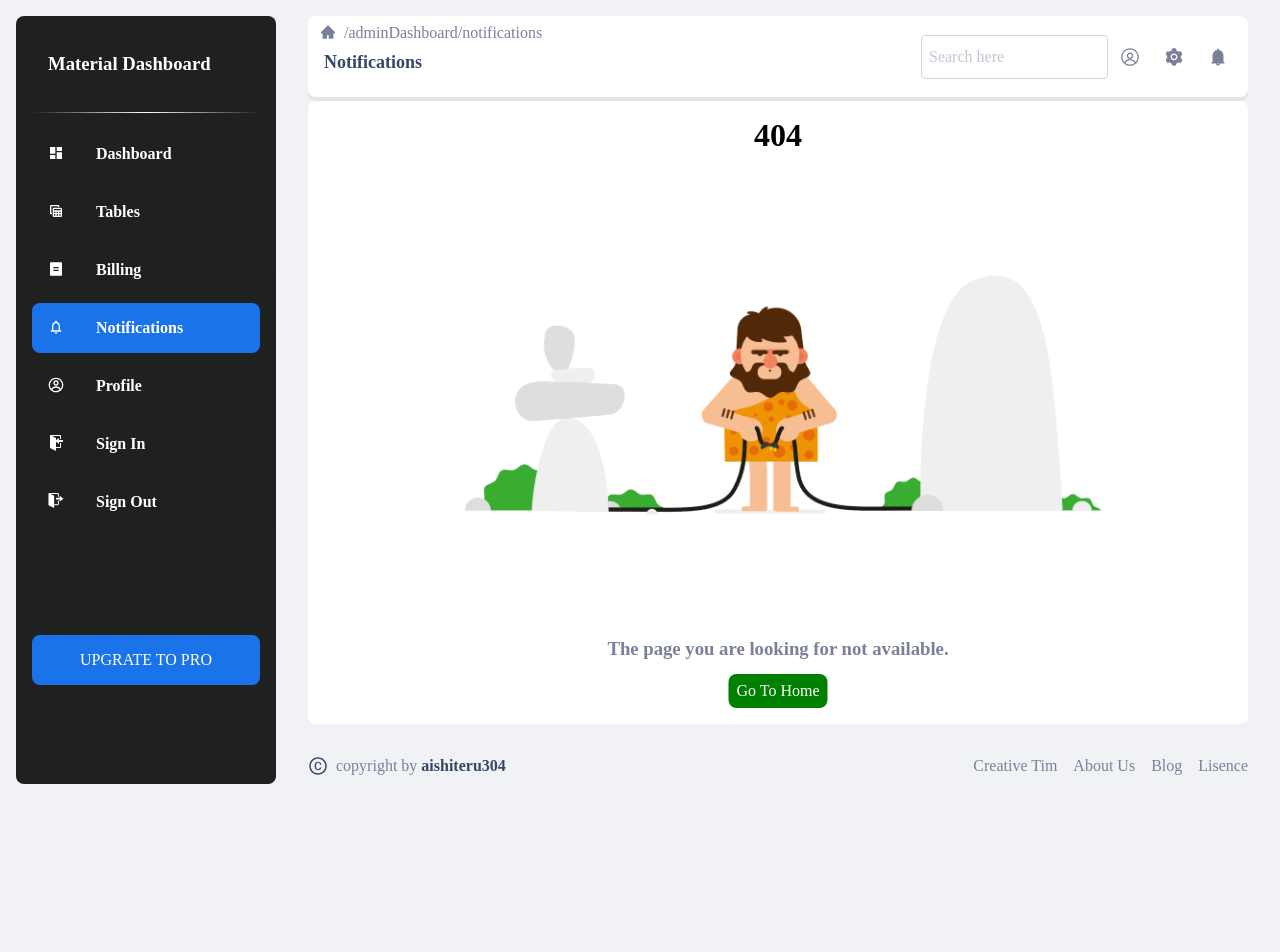
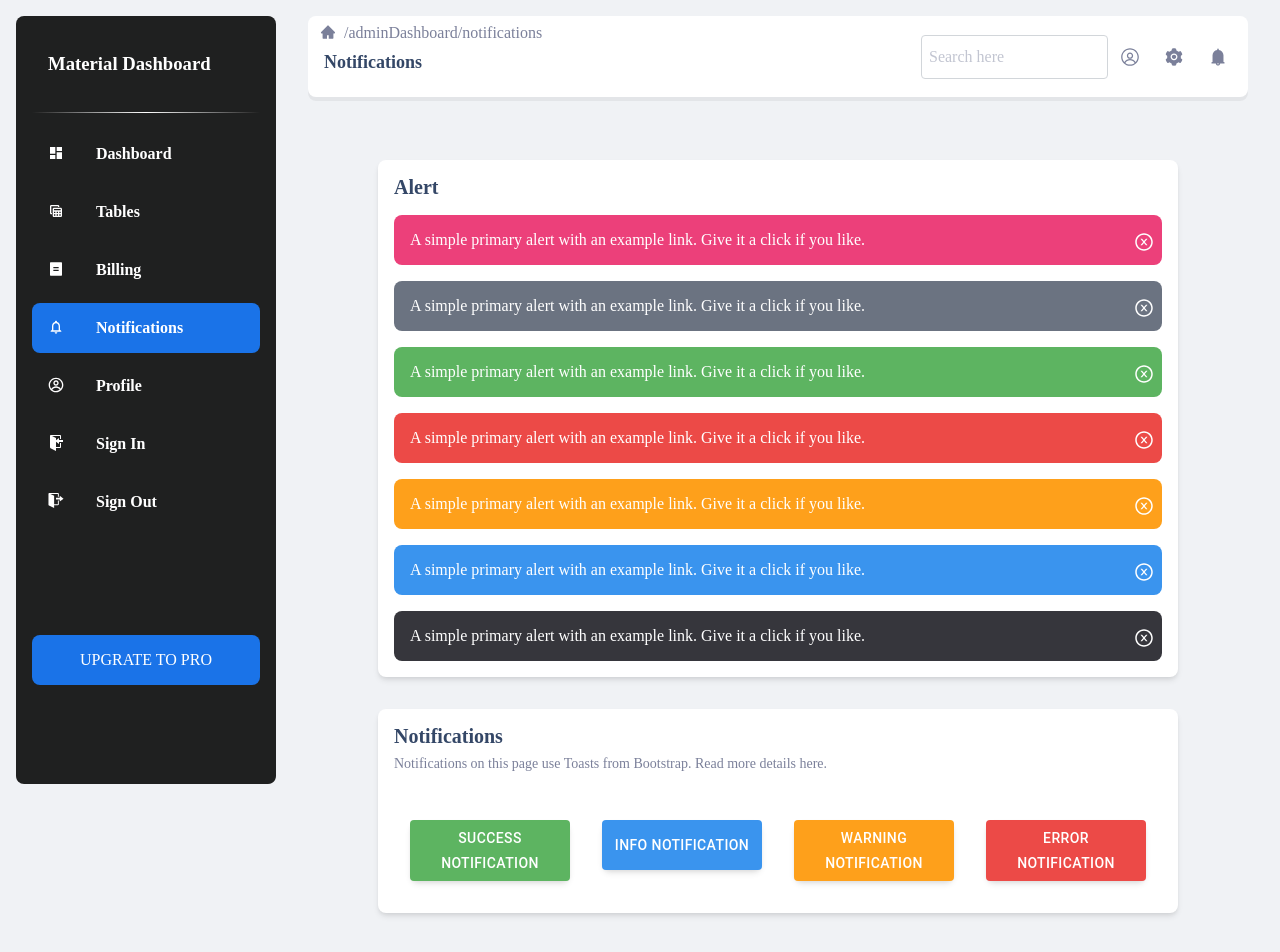
Before and after one commit to aishiteru304/adminDashboard, a React (Create React App) app: page /adminDashboard/notifications in a window 1280 px wide. Shown: the top 952 px of the page. Before the commit the page ends 800 px from the top, so only its background shows below. Built offline with nearby package versions, Linux system fonts and the light colour scheme.

Commit message:
add notification section

```diff
--- a/src/App.css
+++ b/src/App.css
@@ -144,4 +144,8 @@ body {
     width: 100%;
   }
 
+  .col-sm-6 {
+    width: 50%;
+  }
+
 }
--- a/src/App.js
+++ b/src/App.js
@@ -8,6 +8,7 @@ import Tables from './components/tables'
 import Control from './components/control';
 import Billing from './components/billling';
 import NotFound from './components/notFound';
+import Notifications from './components/notificatons';
 
 function App() {
 
@@ -23,6 +24,7 @@ function App() {
           <Route exact path='adminDashboard/dashboard' element={<Dashboard />} />
           <Route exact path='adminDashboard/tables' element={<Tables />} />
           <Route exact path='adminDashboard/billing' element={<Billing />} />
+          <Route exact path='adminDashboard/notifications' element={<Notifications />} />
           <Route path='*' element={<NotFound />} />
         </Routes>
 
--- a/src/components/billling/Billing.module.scss
+++ b/src/components/billling/Billing.module.scss
@@ -181,7 +181,7 @@
 
 .viewAllBtn {
     height: 36px !important;
-    border: solid 1px rgb(26, 115, 232);
+    border: solid 1px rgb(26, 115, 232) !important;
     font-size: 12px !important;
     width: 110px !important;
 }
--- /dev/null
+++ b/src/components/notificatons/Notifications.module.scss
@@ -0,0 +1,91 @@
+.wrapNotifications {
+    padding: 0 16px;
+    padding-top: 144px;
+    min-height: calc(100vh - 92px);
+}
+
+.wrapNotiItem {
+    background-color: var(--bg-item-color);
+    max-width: 800px;
+    border-radius: 8px;
+    position: relative;
+    box-shadow: rgba(0, 0, 0, 0.1) 0rem 0.25rem 0.375rem -0.0625rem, rgba(0, 0, 0, 0.06) 0rem 0.125rem 0.25rem -0.0625rem;
+    min-height: 200px;
+    margin: 0 auto;
+    padding: 16px;
+    margin-bottom: 32px;
+}
+
+.notiItemHeader {
+    color: var(--text-dark-color);
+    font-weight: 700;
+    text-transform: capitalize;
+    font-size: 20px;
+}
+
+.alertItem {
+    min-height: 50px;
+    border-radius: 8px;
+    margin-top: 16px;
+    line-height: 50px;
+    padding-left: 16px;
+    padding-right: 40px;
+    position: relative;
+    color: white;
+}
+
+.alertItemDelete {
+    position: absolute;
+    font-size: 20px;
+    right: 8px;
+    top: 50%;
+    transform: translateY(-50%);
+    margin-top: 5px;
+    cursor: pointer;
+}
+
+.notiItemSubHeader {
+    color: var(--text-color);
+    font-size: 14px;
+    font-weight: 400;
+    margin-top: 8px;
+    margin-bottom: 48px;
+}
+
+.wrapNotiItemBtn {
+    box-shadow: rgba(0, 0, 0, 0.1) 0rem 0.25rem 0.375rem -0.0625rem, rgba(0, 0, 0, 0.06) 0rem 0.125rem 0.25rem -0.0625rem;
+    border-radius: 8px;
+    margin-bottom: 16px;
+    cursor: pointer;
+}
+
+.notiItemBtn {
+    color: white !important;
+    width: 100% !important;
+    min-height: 50px !important;
+}
+
+.notiContent {
+    background-color: var(--bg-item-color);
+    box-shadow: rgba(0, 0, 0, 0.1) 0rem 0.25rem 0.375rem -0.0625rem, rgba(0, 0, 0, 0.06) 0rem 0.125rem 0.25rem -0.0625rem;
+    position: fixed;
+    right: 32px;
+    bottom: 32px;
+    width: 320px;
+    height: 100px;
+    border-radius: 8px;
+    padding: 16px;
+}
+
+.notiContentHeader {
+    height: 40px;
+    display: flex;
+    justify-content: space-between;
+    align-items: center;
+}
+
+.notiMessage {
+    margin-top: 16px;
+    color: var(--text-color);
+    font-weight: 400;
+}
--- /dev/null
+++ b/src/components/notificatons/index.js
@@ -0,0 +1,119 @@
+import React, { useState } from 'react'
+import styles from './Notifications.module.scss'
+import { AiOutlineCloseCircle, AiOutlineCheck } from 'react-icons/ai'
+import { Button } from '@mui/material';
+
+
+const alerts = [
+    {
+        text: 'A simple primary alert with an example link. Give it a click if you like.',
+        bgColor: 'rgb(236, 64, 122)'
+    },
+    {
+        text: 'A simple primary alert with an example link. Give it a click if you like.',
+        bgColor: 'rgb(107 115 129)'
+    },
+    {
+        text: 'A simple primary alert with an example link. Give it a click if you like.',
+        bgColor: 'rgb(93 180 97)'
+    },
+    {
+        text: 'A simple primary alert with an example link. Give it a click if you like.',
+        bgColor: 'rgb(236 74 71)'
+    },
+    {
+        text: 'A simple primary alert with an example link. Give it a click if you like.',
+        bgColor: 'rgb(254 160 27)'
+    },
+    {
+        text: 'A simple primary alert with an example link. Give it a click if you like.',
+        bgColor: 'rgb(58 148 238)'
+    },
+    {
+        text: 'A simple primary alert with an example link. Give it a click if you like.',
+        bgColor: 'rgb(54 54 60)'
+    }
+]
+
+const notiBtns = [
+    {
+        text: 'success notification',
+        bgColor: 'rgb(93 180 97)'
+    },
+    {
+        text: 'info notification',
+        bgColor: 'rgb(58 148 238)'
+    },
+    {
+        text: 'warning notification',
+        bgColor: 'rgb(254 160 27)'
+    },
+    {
+        text: 'error notification',
+        bgColor: 'rgb(236 74 71)'
+    }
+]
+
+export default function Notifications() {
+
+    const [isNotiContent, setIsNotiContent] = useState([false, false, false, false])
+
+    const handleDelete = (index) => {
+        const alertItem = document.getElementById(`alertItem${index}`)
+        alertItem.remove()
+    }
+
+    const handleNoti = (index) => {
+        const newState = [false, false, false, false]
+        newState[index] = true
+        setIsNotiContent(newState)
+        setTimeout(() => setIsNotiContent([false, false, false, false]), 5000)
+    }
+
+    return (
+        <div className={styles.wrapNotifications}>
+            <div className={styles.wrapNotiItem}>
+                <h3 className={styles.notiItemHeader}>alert</h3>
+
+                {
+                    alerts.map((alert, index) => (
+                        <div id={`alertItem${index}`} className={styles.alertItem} key={index} style={{ background: alert.bgColor }}>{alert.text}
+                            <div className={styles.alertItemDelete} onClick={() => handleDelete(index)}><AiOutlineCloseCircle /></div>
+                        </div>
+                    ))
+                }
+
+            </div>
+
+            <div className={styles.wrapNotiItem}>
+                <h3 className={styles.notiItemHeader}>notifications</h3>
+                <h5 className={styles.notiItemSubHeader}>Notifications on this page use Toasts from Bootstrap. Read more details here.</h5>
+
+                <div className='row'>
+                    {
+                        notiBtns.map((btn, index) => (
+                            <div className='col-3 col-sm-6' key={index} onClick={() => handleNoti(index)}>
+                                <div className={styles.wrapNotiItemBtn}>
+                                    <Button className={styles.notiItemBtn} style={{ backgroundColor: btn.bgColor }}>{btn.text}</Button>
+                                </div>
+
+                                {
+                                    isNotiContent[index] && <div className={styles.notiContent}>
+                                        <div className={styles.notiContentHeader} style={{ color: btn.bgColor }}>
+                                            <AiOutlineCheck />
+                                            <h4>Material Dashboard</h4>
+                                            <h5 style={{ color: 'var(--text-color)', fontWeight: 400 }}>11 min ago</h5>
+                                            <AiOutlineCloseCircle />
+                                        </div>
+                                        <div className='borderBottom'></div>
+                                        <h5 className={styles.notiMessage}>Hello, World! This is a message notification.</h5>
+                                    </div>
+                                }
+                            </div>
+                        ))
+                    }
+                </div>
+            </div>
+        </div>
+    )
+}
```
